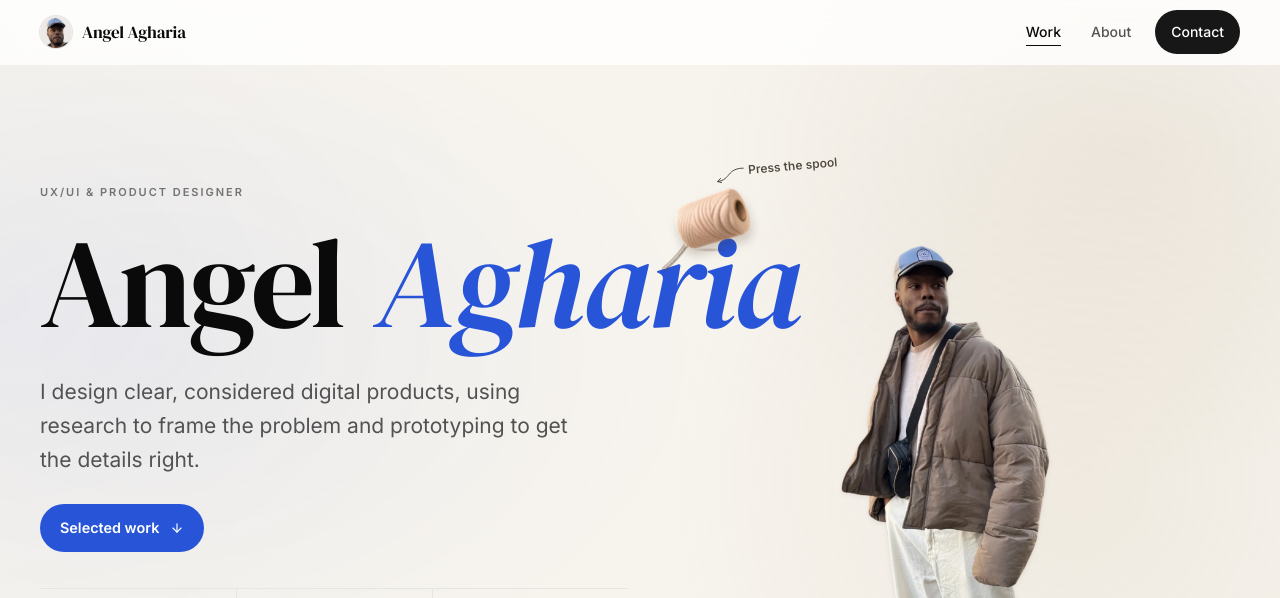
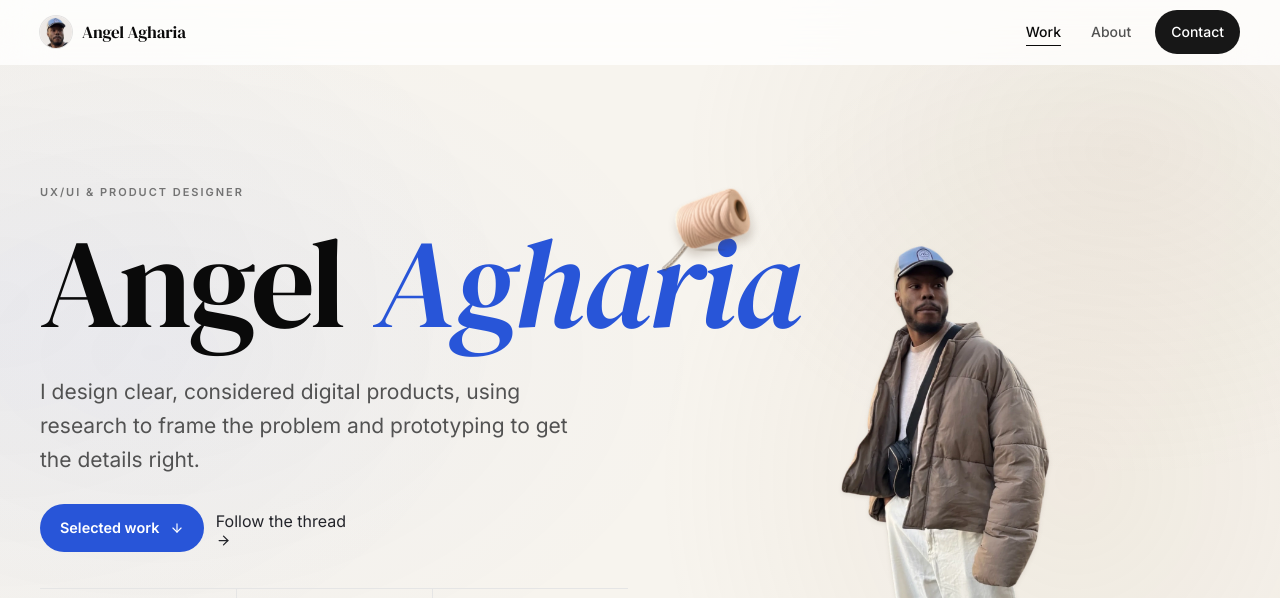
Before and after one commit to angelagharia-cloud/angelagharia-portfolio, a React (Vite) app: page / in a window 1280 px wide. Shown: the top 598 px of the page. Built offline with nearby package versions, Linux system fonts and the light colour scheme.

Commit message:
Move thread interaction beside Selected Work after the hero introduction

```diff
--- a/src/app/components/HomePage.tsx
+++ b/src/app/components/HomePage.tsx
@@ -168,14 +168,6 @@ function Hero({ take, arrived, threadStarted, onFollowThread, onArrival }: { tak
                 Aghari<span className="release-letter">a</span><i className="type-baseline" aria-hidden="true" />
               </MaskLine>
               <HeroSpool key={take} active={threadStarted} onArrival={onArrival} />
-              <button type="button" className="spool-trigger" onClick={onFollowThread}
-                aria-label={arrived && threadStarted ? "Replay the thread" : "Follow the thread — press the spool"}
-                data-replay={arrived && threadStarted} disabled={threadStarted && !arrived}>
-                <span className="spool-callout">
-                  <svg viewBox="0 0 42 22" fill="none" aria-hidden="true"><path d="M41 2C17 0 22 17 3 18m4-4-5 4 6 2" /></svg>
-                  {arrived && threadStarted ? "Replay" : "Press the spool"}
-                </span>
-              </button>
             </span>
           </h1>
 
@@ -194,6 +186,13 @@ function Hero({ take, arrived, threadStarted, onFollowThread, onArrival }: { tak
             <Link to="home" section="work" className="work-shortcut">
               Selected work <ArrowDown aria-hidden="true" size={14} />
             </Link>
+            <button type="button" className="thread-follow-cta"
+              onClick={onFollowThread}
+              disabled={threadStarted && !arrived}
+              aria-label={arrived && threadStarted ? "Replay the design process animation" : "Follow the thread through my design process"}>
+              {arrived && threadStarted ? "Replay the thread" : "Follow the thread"}
+              <ArrowRight aria-hidden="true" size={15} />
+            </button>
           </motion.div>
 
           <motion.dl
```
